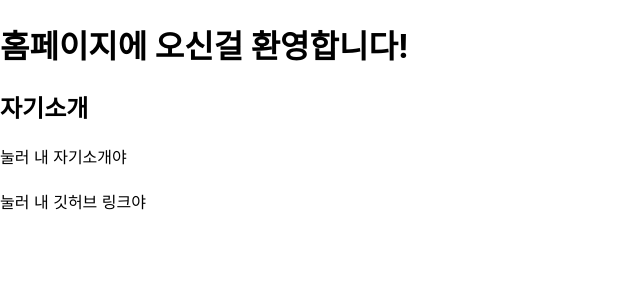
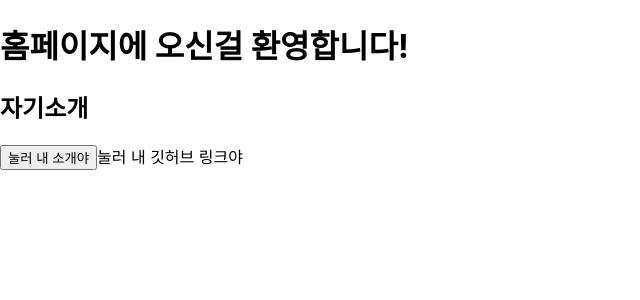
Before and after one commit to Last-SilverLight-End/Last-SilverLight-End.github.io, a Next.js app: page / in a window 1280 px wide. Shown: the top 300 px of the page, without its empty margins (0-640 px from the left). Built offline with nearby package versions, Linux system fonts and the light colour scheme.

Commit message:
fix router

```diff
--- a/pages/index.tsx
+++ b/pages/index.tsx
@@ -1,24 +1,14 @@
 import type { NextPage } from 'next'
-import Link from 'next/link';
-import Router, { useRouter } from 'next/router'
+import { useRouter } from 'next/router'
 import { FC, useState } from 'react'
-
-
-
 
 const IntroduceButton:FC = () => {
   const router = useRouter();
 
-  const handleClick = () => {
-    router.push("/test")
-  }
   return(
-
-    <a href='/test' onClick={handleClick}>
-
-      눌러 내 자기소개야
-      </a>
-
+  <button onClick={() => router.push("/test")}>
+    눌러 내 소개야
+  </button>
   )
 }
 
@@ -26,12 +16,9 @@ const GitLinkButton:FC = () => {
 
   const router = useRouter();
 
-  return(
-
-  <a href="https://github.com/Last-SilverLight-End">
+  return <a href="https://github.com/Last-SilverLight-End">
     눌러 내 깃허브 링크야
-    </a>
-  )
+    </a>;
 }
 
 const Home: NextPage = () => {
@@ -43,7 +30,6 @@ const Home: NextPage = () => {
       <h2>자기소개</h2>
 
       <IntroduceButton />
-      <h1></h1>
       <GitLinkButton/>
     </div>
   )
```
Also changed, not shown: 4 other files (tests, documents, lock files or other folders).
